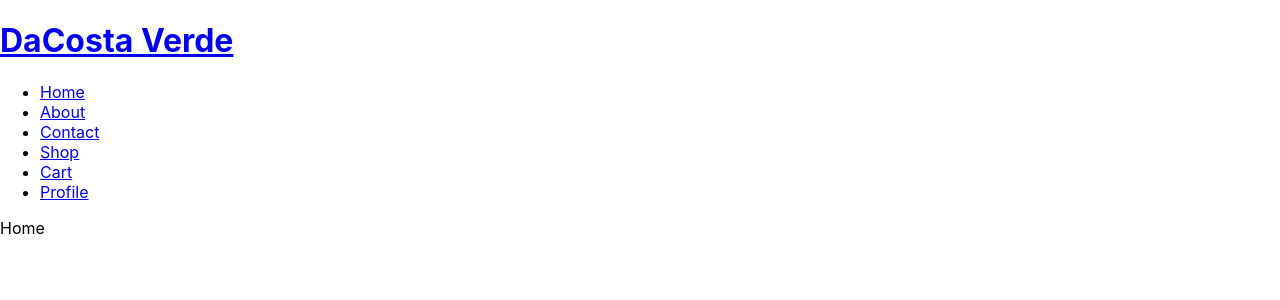
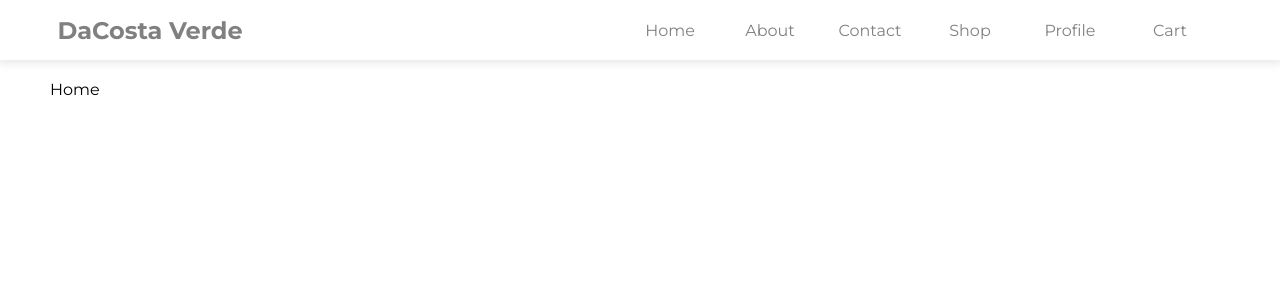
Before and after one commit to droverj/dacosta-verde, a React (Create React App) app: page / in a window 1280 px wide. Shown: the top 300 px of the page. Built offline with nearby package versions, Linux system fonts and the light colour scheme; no server answers.

Commit message:
starter nav styling

```diff
--- a/package.json
+++ b/package.json
@@ -17,6 +17,7 @@
     "react-hook-form": "^7.48.2",
     "react-router-dom": "^6.20.0",
     "react-scripts": "5.0.1",
+    "sass": "^1.69.5",
     "stripe": "^14.5.0",
     "web-vitals": "^2.1.4"
   },
--- a/src/App.js
+++ b/src/App.js
@@ -10,7 +10,7 @@ import Cart from './components/Cart';
 import CreateAccount from './components/common/Register';
 import Profile from './components/common/Profile';
 import Admin from './components/admin/Admin';
-import './App.css';
+import './App.scss';
 
 function App() {
 
@@ -20,6 +20,7 @@ function App() {
         <BrowserRouter>
           <Navbar />
 
+          <div className='main-container'>
             <Routes>
               <Route path="/" element={<Home />} />
               <Route path="/about" element={<About />} />
@@ -30,6 +31,7 @@ function App() {
               <Route path="/profile" element={<Profile />} />
               <Route path="/admin" element={<Admin />} />
             </Routes>
+          </div>
 
         </BrowserRouter>
       </AuthProvider>
--- /dev/null
+++ b/src/App.scss
@@ -0,0 +1,10 @@
+// Primary Font
+@import url("https://fonts.googleapis.com/css2?family=Montserrat:ital,wght@0,100;0,200;0,300;0,400;0,500;0,600;0,700;0,800;0,900;1,100;1,200;1,300;1,400;1,500;1,600&display=swap");
+
+.App {
+  margin-top: 80px;
+  font-family: "Montserrat";
+  .main-container {
+    margin: 0 50px;
+  }
+}
--- a/src/components/common/Navbar.js
+++ b/src/components/common/Navbar.js
@@ -1,11 +1,12 @@
 import React from 'react'
 import { Link } from 'react-router-dom'
+import '../../styles/Navbar.scss';
 
 const Navbar = () => {
   return (
     <div className='navbar'>
-      <Link to='/'><h1>DaCosta Verde</h1></Link>
       <nav>
+        <h1><Link to='/'>DaCosta Verde</Link></h1>
         <ul>
           <li>
             <Link to='/'>Home</Link>
@@ -20,10 +21,10 @@ const Navbar = () => {
             <Link to='/shop'>Shop</Link>
           </li>
           <li>
-            <Link to='/cart'>Cart</Link>
+            <Link to='/profile'>Profile</Link>
           </li>
           <li>
-            <Link to='/profile'>Profile</Link>
+            <Link to='/cart'>Cart</Link>
           </li>
         </ul>
       </nav>
--- /dev/null
+++ b/src/styles/Navbar.scss
@@ -0,0 +1,54 @@
+@import "variables";
+
+.navbar {
+  nav {
+    display: flex;
+    align-items: center;
+    justify-content: space-between;
+    width: 100vw;
+    position: fixed;
+    top: 0;
+    height: 60px;
+    // border-bottom: .5px solid black;
+    box-sizing: border-box;
+    box-shadow: 0px 1px 9px 2px rgba(0, 0, 0, 0.1);
+
+    h1 {
+      display: flex;
+      margin: 0;
+      margin-left: 50px;
+      white-space: nowrap;
+      a {
+        width: 200px;
+      }
+      a:hover {
+        background-color: white;
+        color: grey;
+      }
+    }
+    a {
+      display: flex;
+      justify-content: center;
+      align-items: center;
+      text-decoration: none;
+      color: grey;
+      width: 80px;
+      height: 20px;
+    }
+    a:hover {
+      background-color: grey;
+      border-radius: 50px;
+      color: white;
+    }
+
+    ul {
+      display: flex;
+      margin: 0;
+      margin-right: 50px;
+      li {
+        width: 100px;
+        display: flex;
+      }
+    }
+  }
+}
```
Also changed, not shown: src/styles/_variables.scss (added), 1 other file (tests, documents, lock files or other folders). Lines whose indentation alone changed are shown as unchanged.
